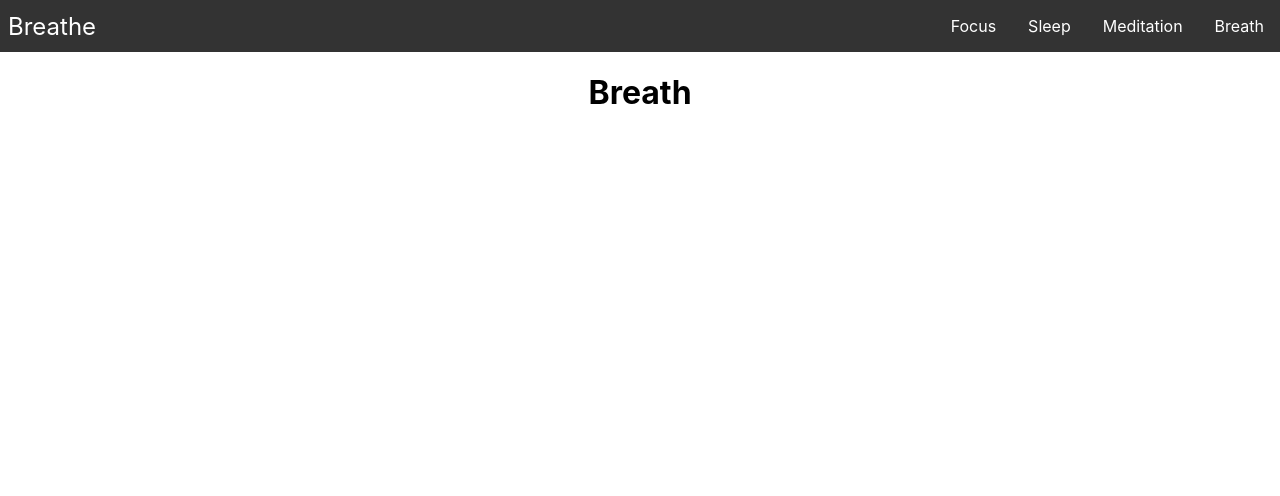
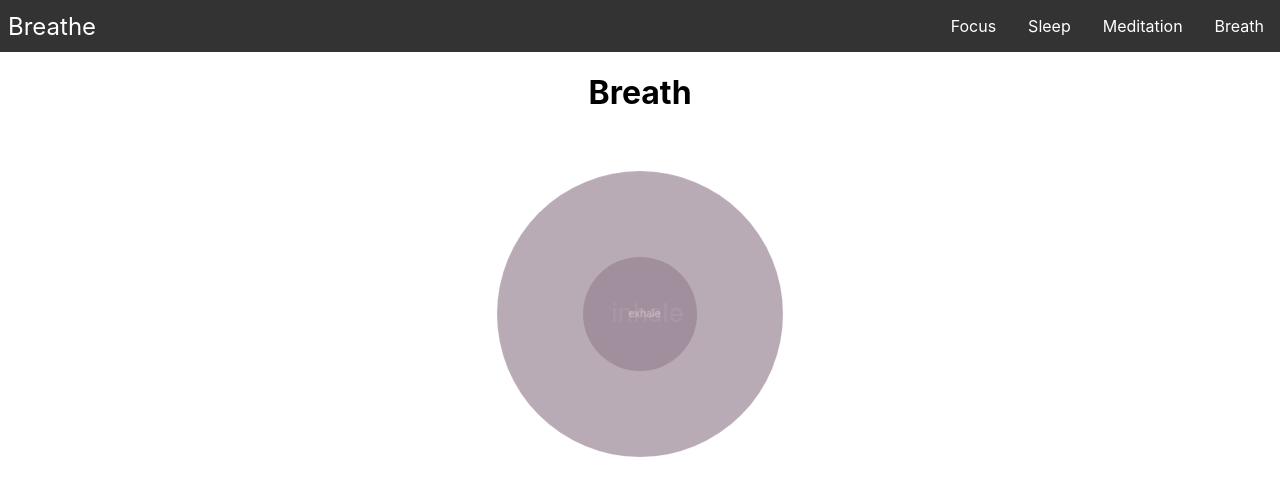
Before and after one commit to stephanierenata/breathe, a React (Create React App) app: page /Breath in a window 1280 px wide. Shown: the top 496 px of the page. Built offline with nearby package versions, Linux system fonts and the light colour scheme.

Commit message:
added elements to breath page

```diff
--- a/package.json
+++ b/package.json
@@ -9,7 +9,9 @@
     "react": "^17.0.1",
     "react-dom": "^17.0.1",
     "react-icons": "^4.1.0",
+    "react-player": "^2.8.2",
     "react-scripts": "4.0.1",
+    "react-youtube-playlist": "^2.2.8",
     "web-vitals": "^0.2.4"
   },
   "scripts": {
--- a/src/components/b/Breath.css
+++ b/src/components/b/Breath.css
@@ -0,0 +1,96 @@
+.outer{
+    position: relative;
+    top: 180px;
+    left: 50%;
+    transform: translate(-50%, -50%);
+    height: 25rem;
+    width: 25rem;
+}
+
+.inhale, .exhale{
+    position: absolute;
+    top: 0;
+    left: 0;
+    height: 100%;
+    width: 100%;
+    background-color: #846B7F;
+    border-radius: 50%;
+
+}
+
+.inhale{
+    animation: inhale 4s infinite ease-in-out backwards;
+    color: white;
+}
+
+.exhale{
+    animation: exhale 4s infinite ease-in-out backwards;
+    color: white;
+}
+
+.inhale-text{
+    position: absolute;
+    top: 11rem;
+    left: 10rem;
+
+    animation: inhale-text 8s infinite ease-in-out backwards;
+    color: white;
+    font-size: 36px;
+}
+
+.exhale-text{
+    position: absolute;
+    top: 11rem;
+    left: 10rem;
+    animation: exhale-text 8s infinite ease-in-out backwards ;
+    color: white;
+    font-size: 36px;
+}
+
+
+@keyframes inhale{
+    0%{
+        opacity: 1;
+        transform: scale(1);
+    }
+    50%{
+        opacity: 0.5;
+    }
+    100%{
+        opacity: 0;
+        transform: scale(0);
+    }
+}
+
+@keyframes exhale{
+    0%{
+        opacity: 0;
+        transform: scale(0);
+    }
+    50%{
+        opacity: 0.5;
+    }
+    100%{
+        opacity: 1;
+        transform: scale(1);
+    }
+}
+
+@keyframes inhale-text{
+    0%{
+        opacity: 1;
+    }
+    100%{
+        opacity: 0;
+    }
+}
+
+@keyframes exhale-text{
+    0%{
+        opacity: 0;
+    }
+
+    100%{
+        opacity: 1;
+    }
+}
--- a/src/components/b/Breath.js
+++ b/src/components/b/Breath.js
@@ -1,11 +1,17 @@
 import React from 'react';
 import NavBar from '../NavBar';
+import './Breath.css';
 
 const Breath = () =>{
   return(
     <div className = "Breath">
       <NavBar />
         <h1>Breath</h1>
+
+        <div className = "outer">
+          <div className = "inhale"><label className = "inhale-text">inhale</label></div>
+          <div className = "exhale"><label className = "exhale-text">exhale</label></div>
+        </div>
     </div>
   );
 };
--- a/src/components/m/Meditation.css
+++ b/src/components/m/Meditation.css
@@ -0,0 +1,3 @@
+.video-list{
+    display:inline;
+}
--- a/src/components/m/Meditation.js
+++ b/src/components/m/Meditation.js
@@ -1,11 +1,41 @@
 import React from 'react';
 import NavBar from '../NavBar';
+import './Meditation.css'
+import ReactPlayer from 'react-player';
 
-const Meditation = () =>{
-  return(
-    <div className = "Meditation">
+const Meditation = () => {
+  return (
+    <div className="Meditation">
       <NavBar />
-        <h1>Meditation</h1>
+      <h1>Meditation</h1>
+
+      <li className = "video-list">
+        <ul>
+          <ReactPlayer url= "https://www.youtube.com/watch?v=gUqLVa34S3c" />
+        </ul>
+        <ul>
+          <ReactPlayer url= "https://www.youtube.com/watch?v=TWrnP8-s_P8" />
+        </ul>
+        <ul>
+          <ReactPlayer url= "https://www.youtube.com/watch?v=ykDPtWdxOxs" />
+        </ul>
+        <ul>
+          <ReactPlayer url= "https://www.youtube.com/watch?v=8NB3ihqPQGw" />
+        </ul>
+
+        <ul>
+          <ReactPlayer url= "https://www.youtube.com/watch?v=kTUGo6ZduPg" />
+        </ul>
+
+        <ul>
+          <ReactPlayer url= "https://www.youtube.com/watch?v=buPuB4Sa0zU" />
+        </ul>
+        <ul>
+          <ReactPlayer url= "" />
+        </ul>
+      </li>
+
+
     </div>
   );
 };
```
Also changed, not shown: 2 other files (tests, documents, lock files or other folders).
